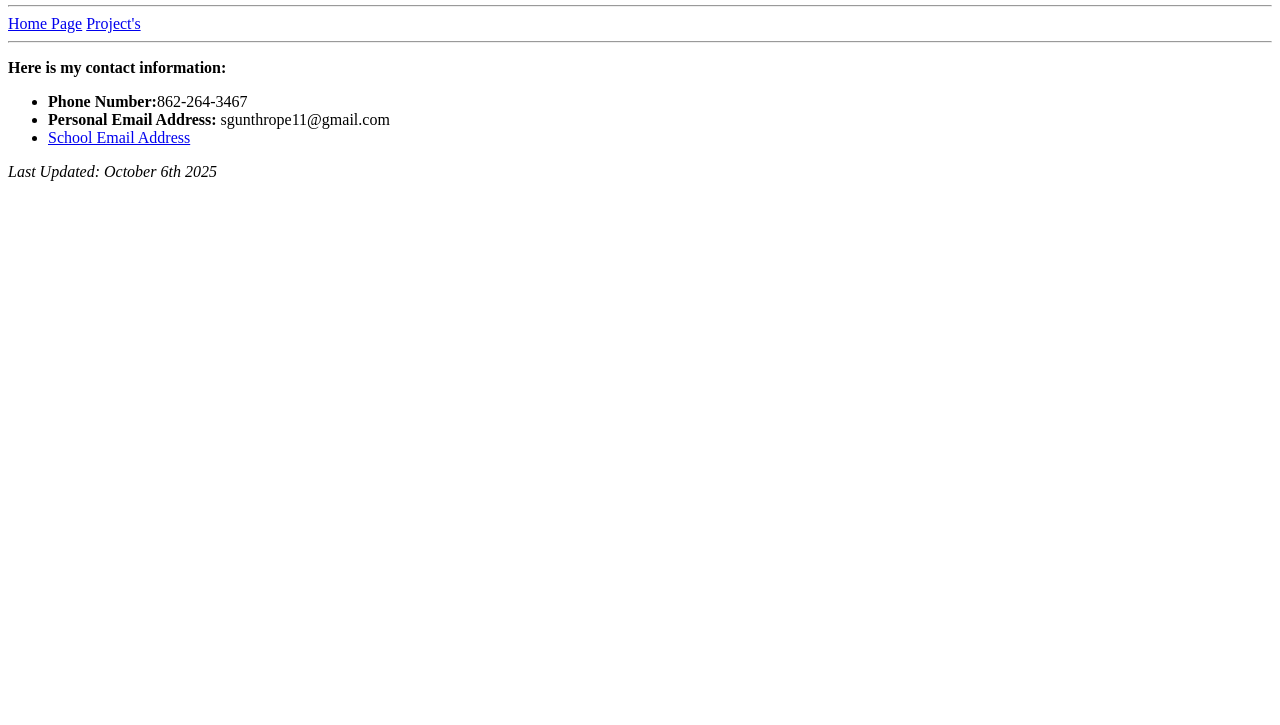
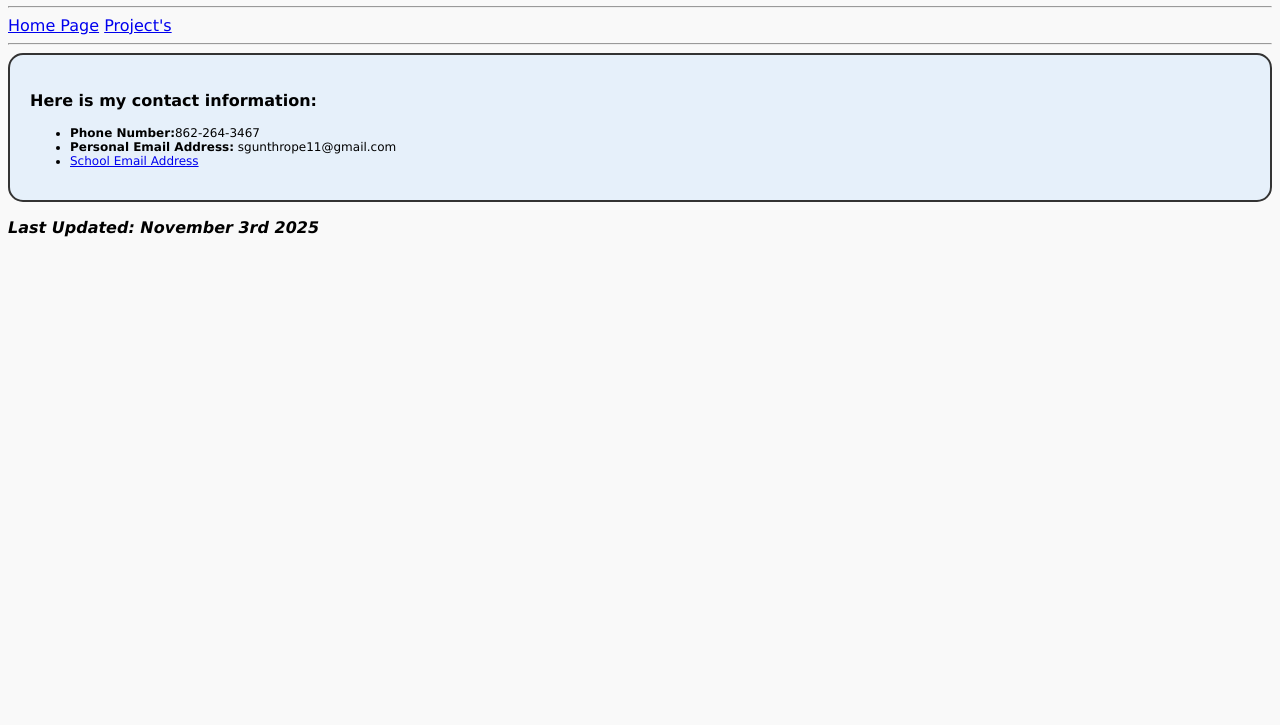
Before and after one commit to sgunthrope11/Projects, a plain HTML site: page HTML Project/contact.html in a window 1280 px wide. Shown: the part 75-800 px from the top of the page. Drawn offline with Linux system fonts and the light colour scheme.

Commit message:
Update contact.html
Updated contact html file to incorporate css

```diff
--- a/HTML Project/contact.html
+++ b/HTML Project/contact.html
@@ -3,8 +3,10 @@
 <head>
 <title> Contact Information Page</title>
 <meta charset="utf-8">
+<link rel="stylesheet" href="external.css">
 </head>
 <header>
+<body>
 <h1>Contact Information </h1>
 <hr>
 </header>
@@ -22,5 +24,7 @@
 </ul>
 </main>
 <footer>
-<em><p>Last Updated: October 6th 2025</em></p>
+<p>Last Updated: November 3rd 2025</p>
 </footer>
+</body>
+</html>
```
